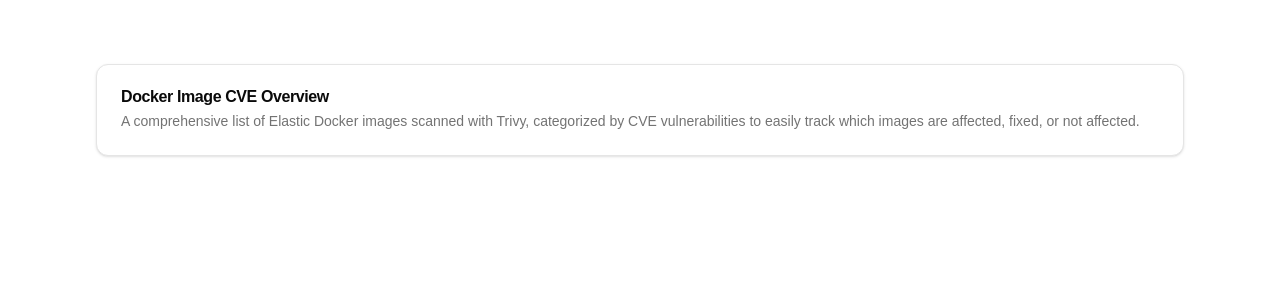
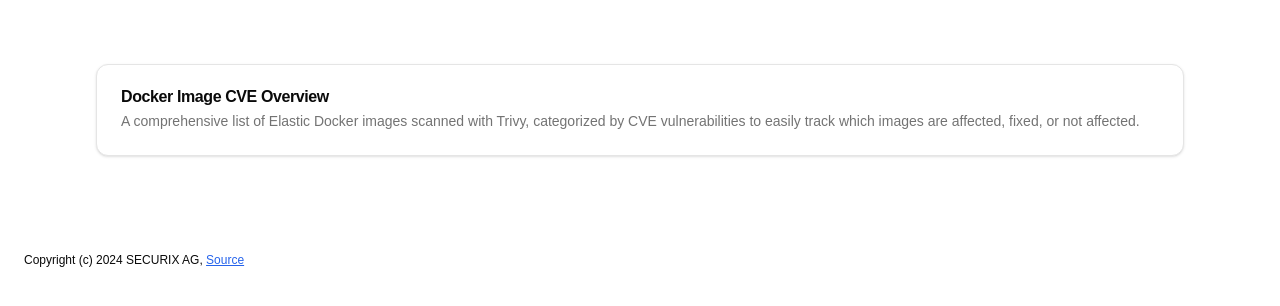
Before and after one commit to securix-swiss/elastic-docker-images-vuln-report, a Next.js app: page / in a window 1280 px wide. Shown: the top 306 px of the page. Built offline with nearby package versions, Linux system fonts and the light colour scheme.

Commit message:
add footer

```diff
--- a/app/layout.tsx
+++ b/app/layout.tsx
@@ -31,6 +31,9 @@
         <div className="my-8">
           {children}
         </div>
+        <footer className="my-6 mx-6 text-xs">
+        Copyright (c) 2024 SECURIX AG, <a href="https://github.com/securix-swiss/elastic-docker-images-vuln-report" target="blank" className="underline text-blue-600">Source</a>
+        </footer>
       </body>
     </html>
   );
```
